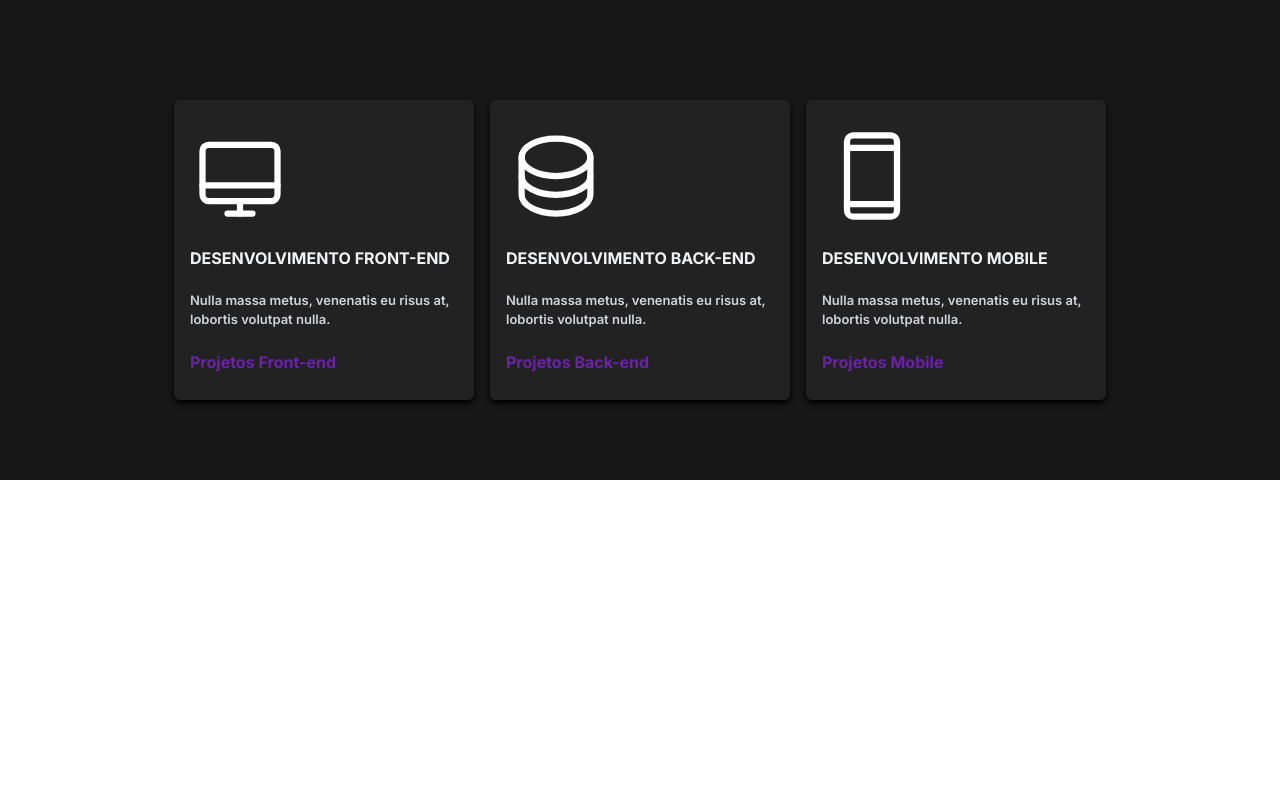
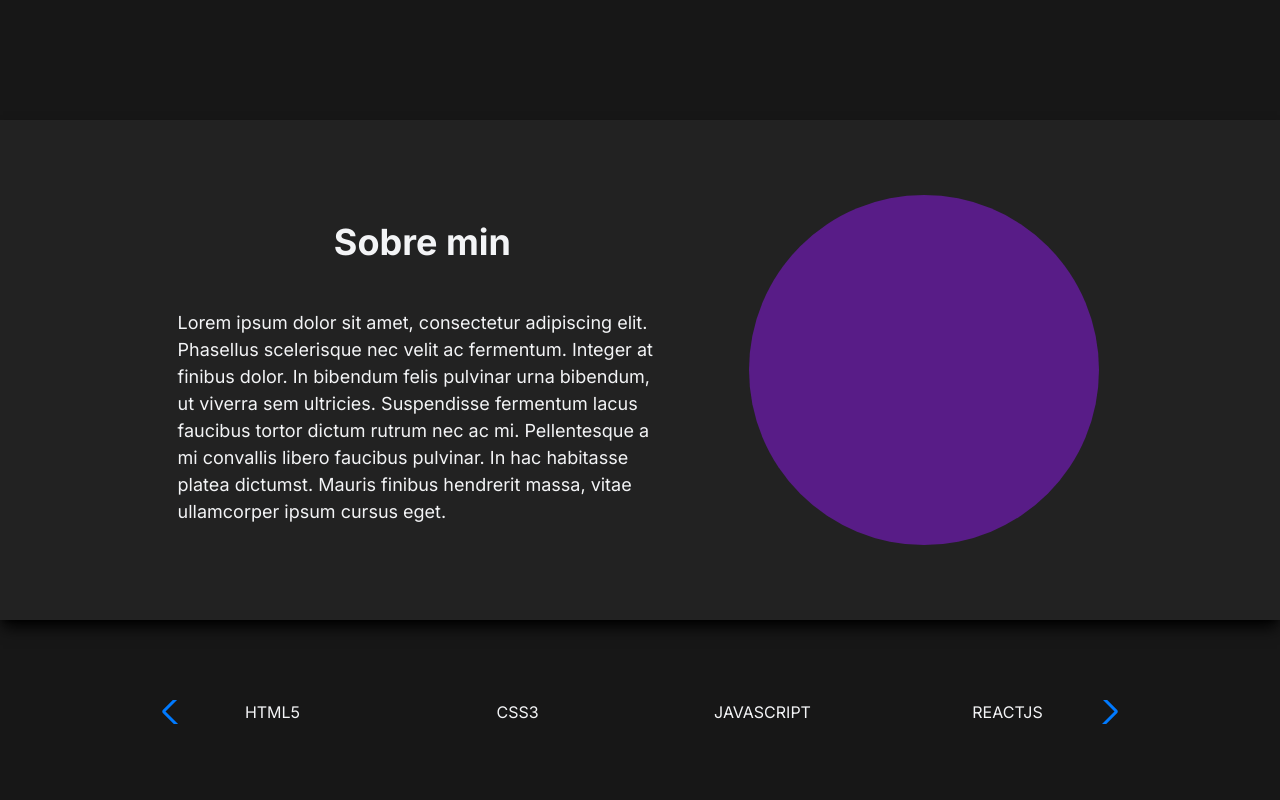
Before and after one commit to LeoNzZ7/portfolio, a Next.js app: page / in a window 1280 px wide. Shown: the part 500-1300 px from the top of the page. Before the commit the page ends 980 px from the top, so only its background shows below. Built offline with nearby package versions, Linux system fonts and the light colour scheme.

Commit message:
Corrigido o swiper slides

```diff
--- a/components/presentation.tsx
+++ b/components/presentation.tsx
@@ -6,9 +6,9 @@ export const Presentation = () => {
 
   return (
     <div >
-      <div className="h-[425px] flex justify-center items-center mt-5" >
+      <div className="h-[425px] flex justify-center items-center mt-5 mb-[100px]">
         <div>
-          <div className="w-[350px] h-[350px] rounded-full bg-purple-800 shadow-md shadow-black border-2 border-purple-800" >
+          <div className="w-[350px] h-[350px] rounded-full bg-purple-800 shadow-sm shadow-black border-2 border-purple-800" >
             <img src="https://avatars.githubusercontent.com/u/85530315?v=4" alt="" className="rounded-full" />
           </div>
         </div>
@@ -25,11 +25,21 @@ export const Presentation = () => {
           </a>
         </div>
       </div>
-      {/* <div className="w-[1000px] h-[500px] m-auto bg-[#222222] mt-[100px] flex items-center p-5" >
-        <div className="w-[350px] h-[350px] rounded-full bg-purple-800 shadow-md shadow-black border-2 border-purple-800" >
-          <img src="https://avatars.githubusercontent.com/u/85530315?v=4" alt="" className="rounded-full" />
+      <div className="bg-[#222222] w-screen h-[500px] m-auto shadow-lg shadow-black flex items-center justify-center">
+        <div className="w-[85%] h-[85%] flex">
+          <div className="w-[60%] h-full flex items-center justify-center text-gray-100 flex-col">
+            <h1 className="text-[36px] font-bold">Sobre min</h1>
+            <p className="w-[75%] text-[18px] mt-10">
+              Lorem ipsum dolor sit amet, consectetur adipiscing elit. Phasellus scelerisque nec velit ac fermentum. Integer at finibus dolor. In bibendum felis pulvinar urna bibendum, ut viverra sem ultricies. Suspendisse fermentum lacus faucibus tortor dictum rutrum nec ac mi. Pellentesque a mi convallis libero faucibus pulvinar. In hac habitasse platea dictumst. Mauris finibus hendrerit massa, vitae ullamcorper ipsum cursus eget.
+            </p>
+          </div>
+          <div className="w-[40%] h-full flex items-center">
+            <div className="bg-purple-900 w-[350px] h-[350px] rounded-full">
+
+            </div>
+          </div>
         </div>
-      </div> */}
+      </div>
     </div>
   )
 }
--- a/components/stacksSlider.tsx
+++ b/components/stacksSlider.tsx
@@ -1,32 +1,33 @@
-import { Swiper, SwiperSlide } from 'swiper/react';
-import 'swiper/css';
-import { Autoplay, Controller } from 'swiper';
-import { Book, Star } from 'phosphor-react';
+import React, { useRef, useState } from "react";
+// Import Swiper React components
+import { Swiper, SwiperSlide } from "swiper/react";
 
-export const Stacks = () => {
+// Import Swiper styles
+import "swiper/css";
+import "swiper/css/navigation";
+
+// import required modules
+import { Navigation } from "swiper";
+
+export function Stacks() {
   return (
-    <Swiper
-      slidesPerView={4}
-      loop={true}
-      autoplay={{
-        delay: 5000,
-        disableOnInteraction: false
-      }}
-      modules={[Autoplay, Controller]}
-      className="w-[750px] bg-red-200 flex"
-    >
-      <SwiperSlide>
-        <Star size={50} />
-      </SwiperSlide>
-      <SwiperSlide>
-        <Book size={50} />
-      </SwiperSlide>
-      <SwiperSlide>
-        <Star size={50} />
-      </SwiperSlide>
-      <SwiperSlide>
-        <Book size={50} />
-      </SwiperSlide>
-    </Swiper>
+    <>
+      <Swiper
+        navigation={true}
+        loop={true}
+        slidesPerView={4}
+        modules={[Navigation]}
+        className="text-gray-100 w-[980px] mt-20"
+        >
+          <SwiperSlide className="flex justify-center" >HTML5</SwiperSlide>
+          <SwiperSlide className="flex justify-center"  >CSS3</SwiperSlide>
+          <SwiperSlide className="flex justify-center" >JAVASCRIPT</SwiperSlide>
+          <SwiperSlide className="flex justify-center" >REACTJS</SwiperSlide>
+          <SwiperSlide className="flex justify-center" >REACT NATIVE</SwiperSlide>
+          <SwiperSlide className="flex justify-center" >NEXTJS</SwiperSlide>
+          <SwiperSlide className="flex justify-center" >NODEJS</SwiperSlide>
+          <SwiperSlide className="flex justify-center" >SQL</SwiperSlide>
+      </Swiper>
+    </>
   );
 }
--- a/pages/index.tsx
+++ b/pages/index.tsx
@@ -18,7 +18,10 @@ const Home = () => {
       <header className="h-[75px] w-screen" >
         <Header />
       </header>
-        <Presentation />
+        <div>
+          <Presentation />
+        </div>
+      <Stacks />
       <div className="flex justify-center w-screen mt-20 none">
         <Projects
           type="front-end"
```
Also changed, not shown: 1 other file (tests, documents, lock files or other folders).
